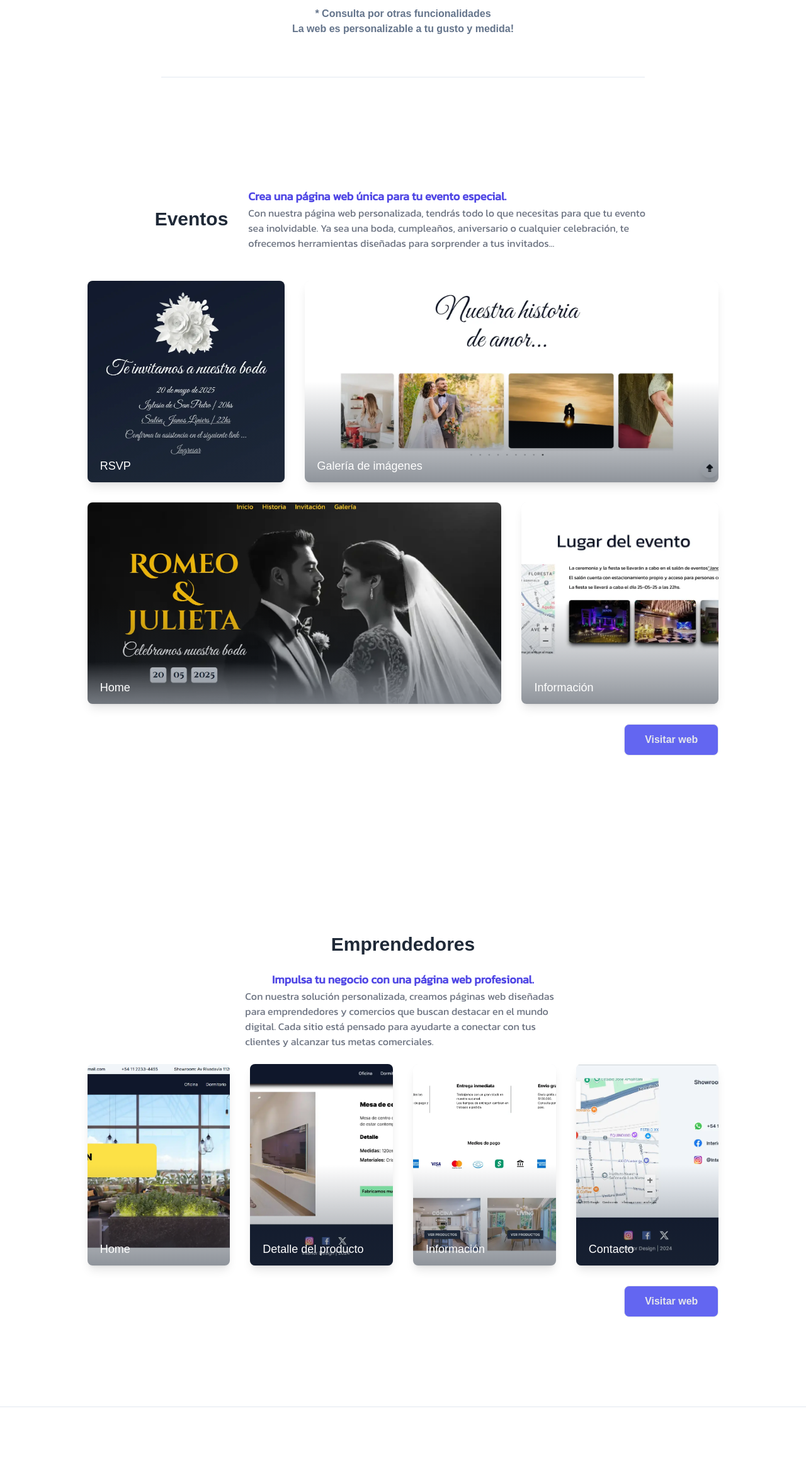
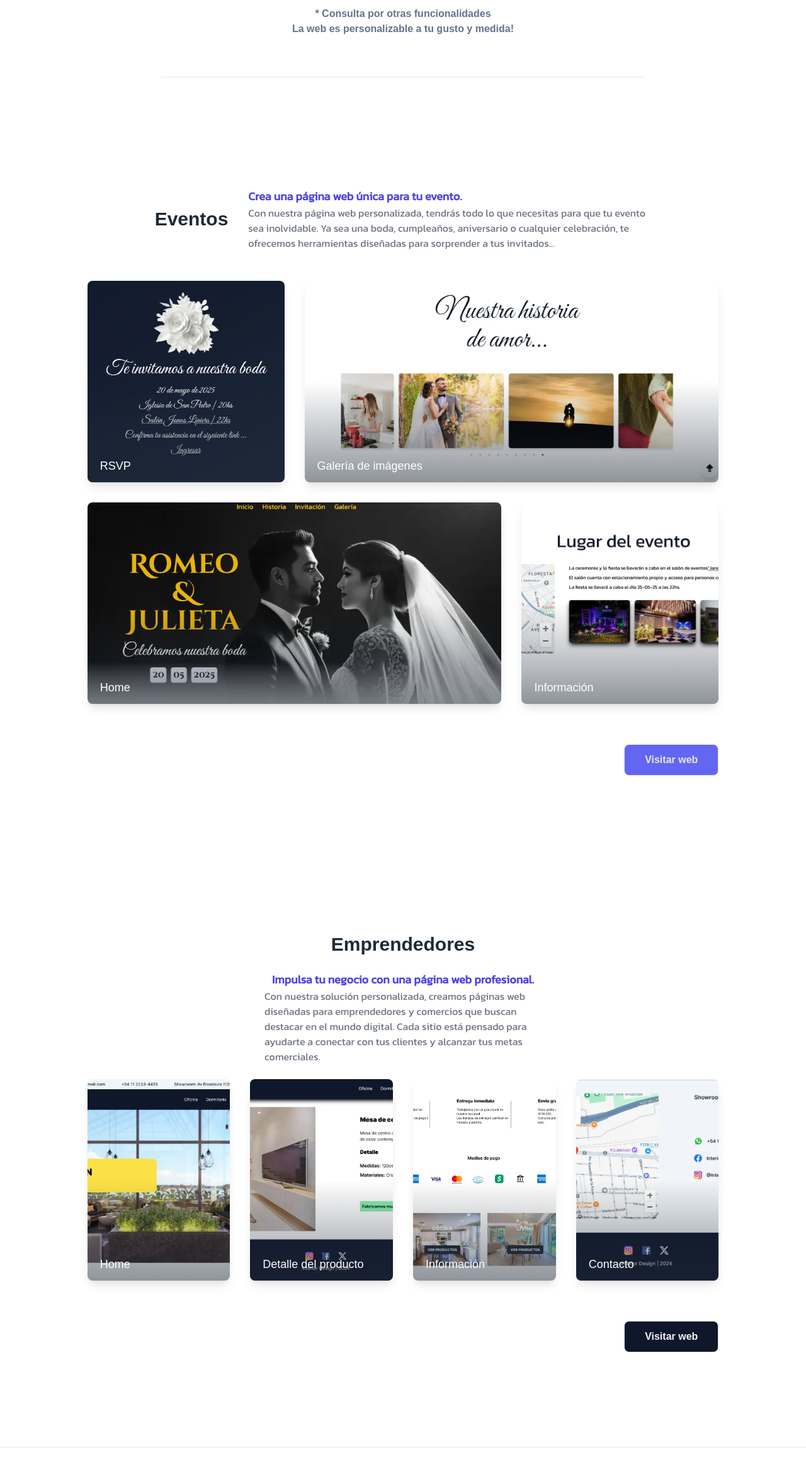
Before and after one commit to Arielstereo/EmprenDev, an Astro site: page / in a window 1280 px wide. Shown: the part 2678-5016 px from the top of the page at 63% size. Built offline with nearby package versions, Linux system fonts and the light colour scheme; Astro itself is replaced by a stand-in of ours.

Commit message:
updated text and styles

```diff
--- a/src/components/Events.astro
+++ b/src/components/Events.astro
@@ -14,7 +14,7 @@
         <p class="max-w-screen-sm text-gray-500 dark:text-slate-300 md:block">
           <strong
             class="text-indigo-600 dark:text-indigo-300 font-semibold text-lg"
-            >Crea una página web única para tu evento especial.</strong
+            >Crea una página web única para tu evento.</strong
           >
           <br />
           Con nuestra página web personalizada, tendrás todo lo que necesitas para
@@ -109,7 +109,7 @@
       </div>
     </div>
   </div>
-  <div class="flex justify-end mt-4 lg:mt-8 mr-4 lg:mr-8">
+  <div class="flex justify-end mt-16 mr-4 lg:mr-8">
     <a
       href="https://wedding-nine-delta.vercel.app/"
       target="_blank"
--- a/src/components/Features.jsx
+++ b/src/components/Features.jsx
@@ -86,7 +86,7 @@ const Features = () => {
             className="relative rounded-lg bg-gray-100 p-5 pt-8"
           >
             <span className="absolute -top-6 left-4 inline-flex h-12 w-12 items-center justify-center rounded-full bg-indigo-500 text-white">
-              <span class="icon-[hugeicons--question] text-3xl"></span>
+              <span className="icon-[hugeicons--question] text-3xl"></span>
             </span>
 
             <h3 className="mb-3 text-lg font-semibold text-indigo-500 md:text-xl">
--- a/src/components/Navbar.jsx
+++ b/src/components/Navbar.jsx
@@ -87,9 +87,9 @@ const Navbar = () => {
           <li>
             <button onClick={toggleTheme} aria-label="dark mode button">
               {isDarkMode ? (
-                <span class="icon-[line-md--sun-rising-filled-loop] text-3xl text-slate-100 mt-2" role="img" aria-hidden="true"></span>
+                <span className="icon-[line-md--sun-rising-filled-loop] text-3xl text-slate-100 mt-2" role="img" aria-hidden="true"></span>
               ) : (
-                <span class="icon-[line-md--moon-filled-loop] text-3xl text-slate-500 mt-2" role="img" aria-hidden="true"></span>
+                <span className="icon-[line-md--moon-filled-loop] text-3xl text-slate-500 mt-2" role="img" aria-hidden="true"></span>
               )}
             </button>
           </li>
--- a/src/components/Website.astro
+++ b/src/components/Website.astro
@@ -1,6 +1,6 @@
 <div
   id="web"
-  class="sm:py-8 lg:py-12 w-full h-screen mt-32 md:mt-64 md:w-5/6"
+  class="sm:py-8 lg:py-12 w-full h-screen mt-32 md:mt-64 md:w-5/6 mb-16"
 >
   <div class="mx-auto max-w-screen-2xl px-4 md:px-8 mb-32">
     <div class="flex flex-col justify-center items-center mb-6">
@@ -8,11 +8,11 @@
         Emprendedores
       </h2>
       <p
-        class="text-indigo-600 dark:text-indigo-300 font-semibold text-lg text-center"
+        class="text-indigo-600 dark:text-indigo-300 font-semibold text-lg"
       >
         Impulsa tu negocio con una página web profesional.
       </p>
-      <p class="text-gray-500 dark:text-gray-300 w-full lg:w-1/2">
+      <p class="text-gray-500 dark:text-gray-300 w-full lg:w-[440px]">
         Con nuestra solución personalizada, creamos páginas web diseñadas para
         emprendedores y comercios que buscan destacar en el mundo digital. Cada
         sitio está pensado para ayudarte a conectar con tus clientes y alcanzar
@@ -105,11 +105,11 @@
       </div>
     </div>
 
-    <div class="flex justify-end mt-4 lg:mt-8">
+    <div class="flex justify-end mt-16 lg:mt-16">
       <a
         href="https://interiordesign.empren.dev/"
         target="_blank"
-        class="inline-block rounded-lg border bg-indigo-500 px-4 py-3 text-center text-sm font-semibold text-gray-200 outline-none ring-indigo-300 transition duration-100 hover:bg-indigo-600 focus-visible:ring md:px-8 md:text-base"
+        class="inline-block rounded-lg border bg-slate-900 dark:bg-slate-100 px-4 py-3 text-center text-sm font-semibold text-gray-100 dark:text-gray-800 outline-none ring-indigo-300 transition duration-100 hover:bg-slate-600 hover:dark:bg-slate-200 focus-visible:ring md:px-8 md:text-base"
         >Visitar web</a
       >
     </div>
```
